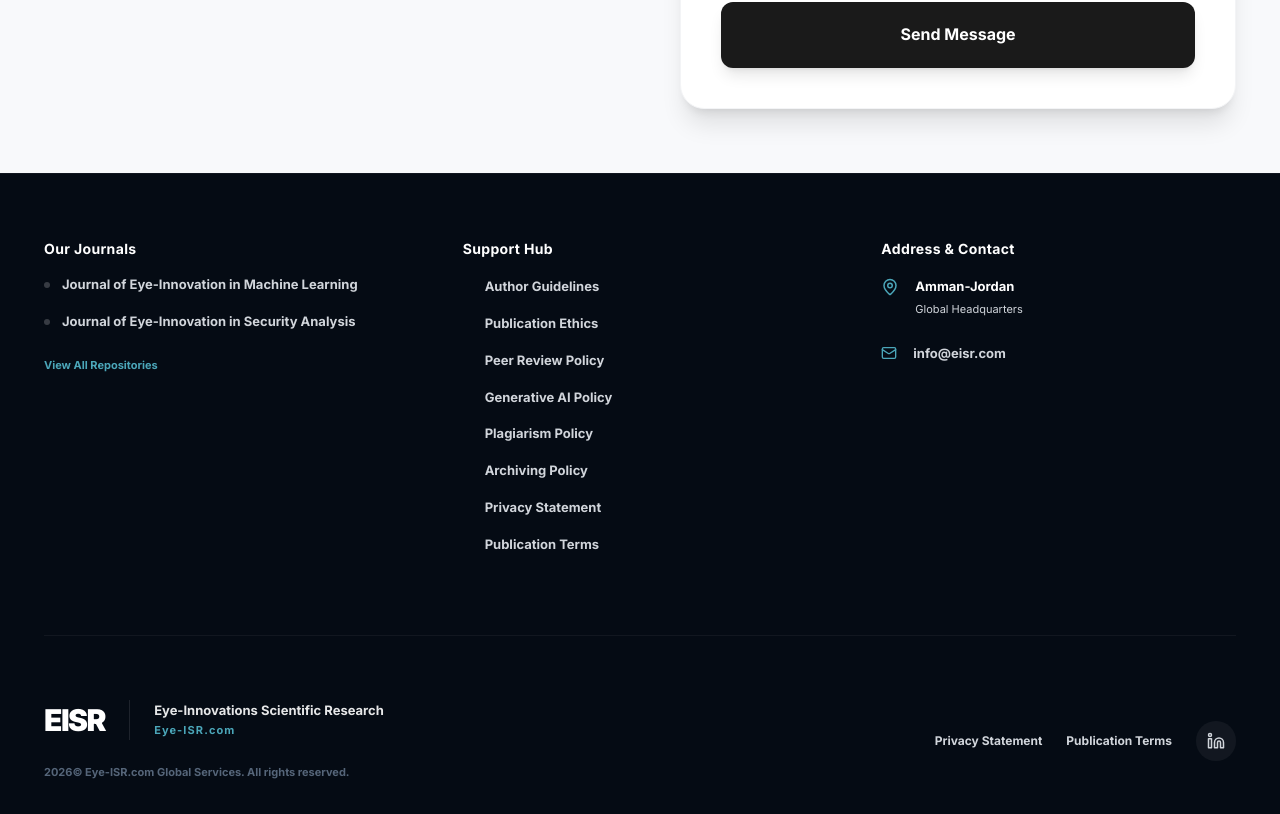
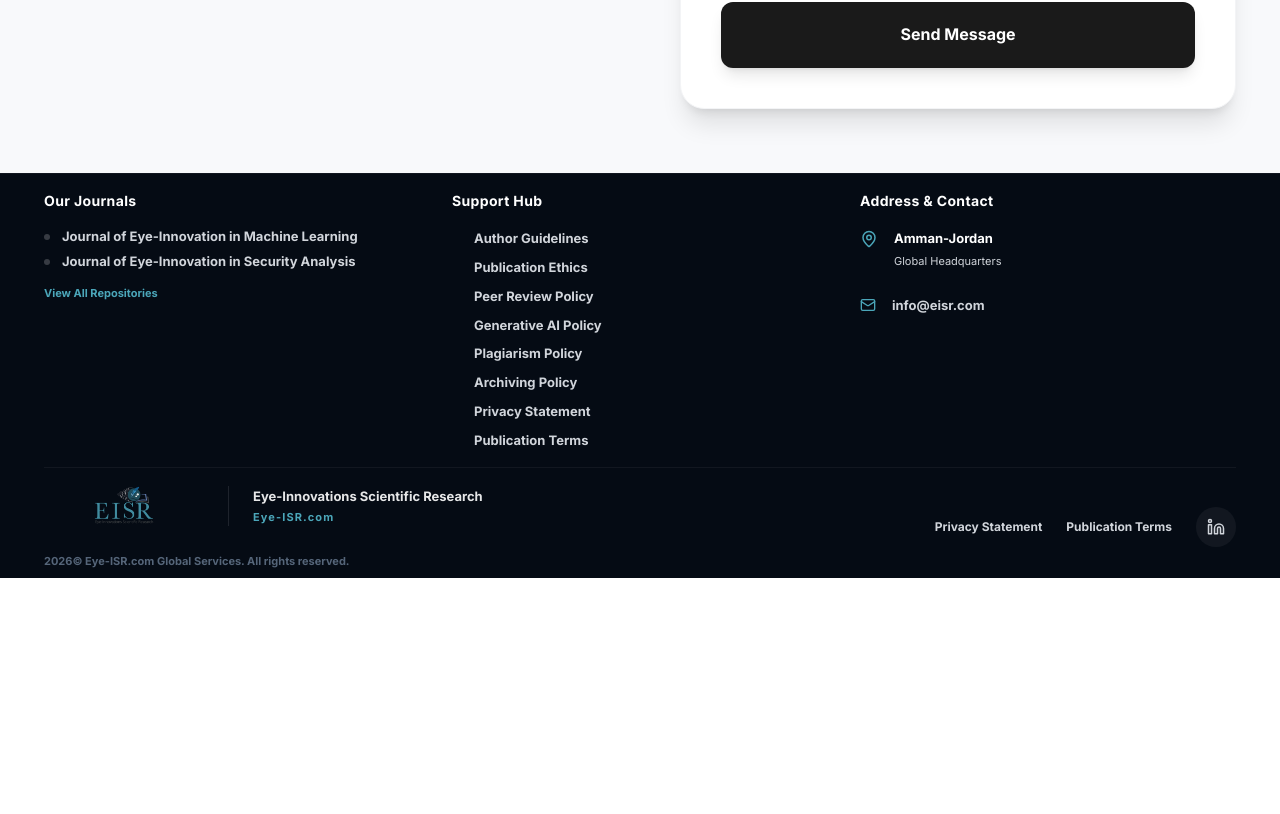
Before and after one commit to razaalikarimi/ipp, a Next.js app: page / in a window 1280 px wide. Shown: the part 3405-4219 px from the top of the page. After the commit the page ends 3983 px from the top, so only its background shows below. Built offline with nearby package versions, Linux system fonts and the light colour scheme.

Commit message:
Update footer branding and reduce vertical padding

```diff
--- a/src/components/Footer.js
+++ b/src/components/Footer.js
@@ -8,16 +8,16 @@ export default function Footer() {
   const currentYear = new Date().getFullYear();
 
   return (
-    <footer className="w-full bg-[#050B14] text-white pt-16 pb-8 font-sans selection:bg-[#4BA6B9]/20 border-t border-white/5">
+    <footer className="w-full bg-[#050B14] text-white pt-4 pb-2 font-sans selection:bg-[#4BA6B9]/20 border-t border-white/5">
       <div className="max-w-[1240px] mx-auto px-6">
 
         {/* 3-Column Professional Grid */}
-        <div className="grid grid-cols-1 md:grid-cols-2 lg:grid-cols-3 gap-12 lg:gap-16 pb-20 border-b border-white/5">
+        <div className="grid grid-cols-1 md:grid-cols-2 lg:grid-cols-3 gap-6 lg:gap-8 pb-4 border-b border-white/5">
 
           {/* Column 1: Our Journals */}
-          <div className="space-y-8">
+          <div className="space-y-2">
             <h4 className="text-[14px] font-black text-white tracking-wide">Our Journals</h4>
-            <div className="flex flex-col space-y-5">
+            <div className="flex flex-col space-y-2">
               {journals.map(j => (
                 <Link key={j.slug} href={`/journals/${j.slug}`} className="group flex items-start gap-3">
                   <div className="w-1.5 h-1.5 rounded-full bg-white/20 mt-1.5 group-hover:bg-[#4BA6B9] transition-all" />
@@ -33,9 +33,9 @@ export default function Footer() {
           </div>
 
           {/* Column 2: Support Hub */}
-          <div className="space-y-8">
+          <div className="space-y-2">
             <h4 className="text-[14px] font-black text-white tracking-wide">Support Hub</h4>
-            <div className="flex flex-col space-y-4">
+            <div className="flex flex-col space-y-2">
                {[
                  { name: 'Author Guidelines', path: '/journals/jeiml/author-guidelines' },
                  { name: 'Publication Ethics', path: '/policies/publication-ethics' },
@@ -55,7 +55,7 @@ export default function Footer() {
           </div>
 
           {/* Column 3: Address & Contact */}
-          <div className="space-y-8">
+          <div className="space-y-2">
             <h4 className="text-[14px] font-black text-white tracking-wide">Address & Contact</h4>
             <div className="space-y-6">
               <div className="flex items-start space-x-4 text-[#D1D5DB]">
@@ -78,12 +78,12 @@ export default function Footer() {
         </div>
 
         {/* Branding & Attribution */}
-        <div className="pt-16">
+        <div className="pt-4">
            <div className="flex flex-col md:flex-row justify-between items-start md:items-center gap-8">
               <div className="space-y-6">
                  <div className="flex items-center gap-6">
                      <Link href="/" className="hover:scale-105 transition-transform duration-500">
-                        <span className="text-3xl font-black tracking-tighter text-white">EISR</span>
+                        <Logo variant="full" className="w-[160px] h-[45px] opacity-90" />
                      </Link>
                     <div className="h-10 w-px bg-white/10 hidden md:block" />
                     <div className="flex flex-col">
```
